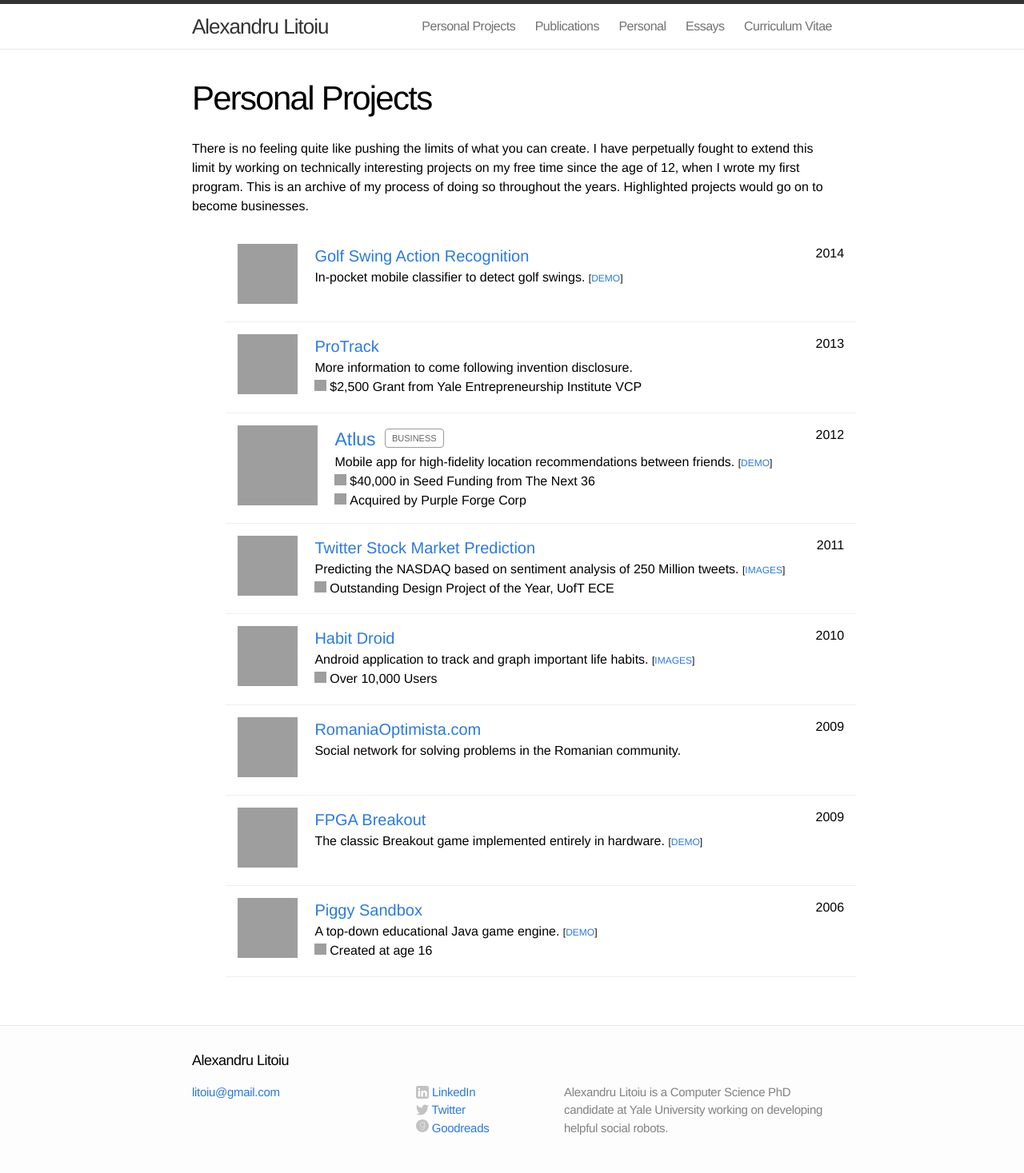
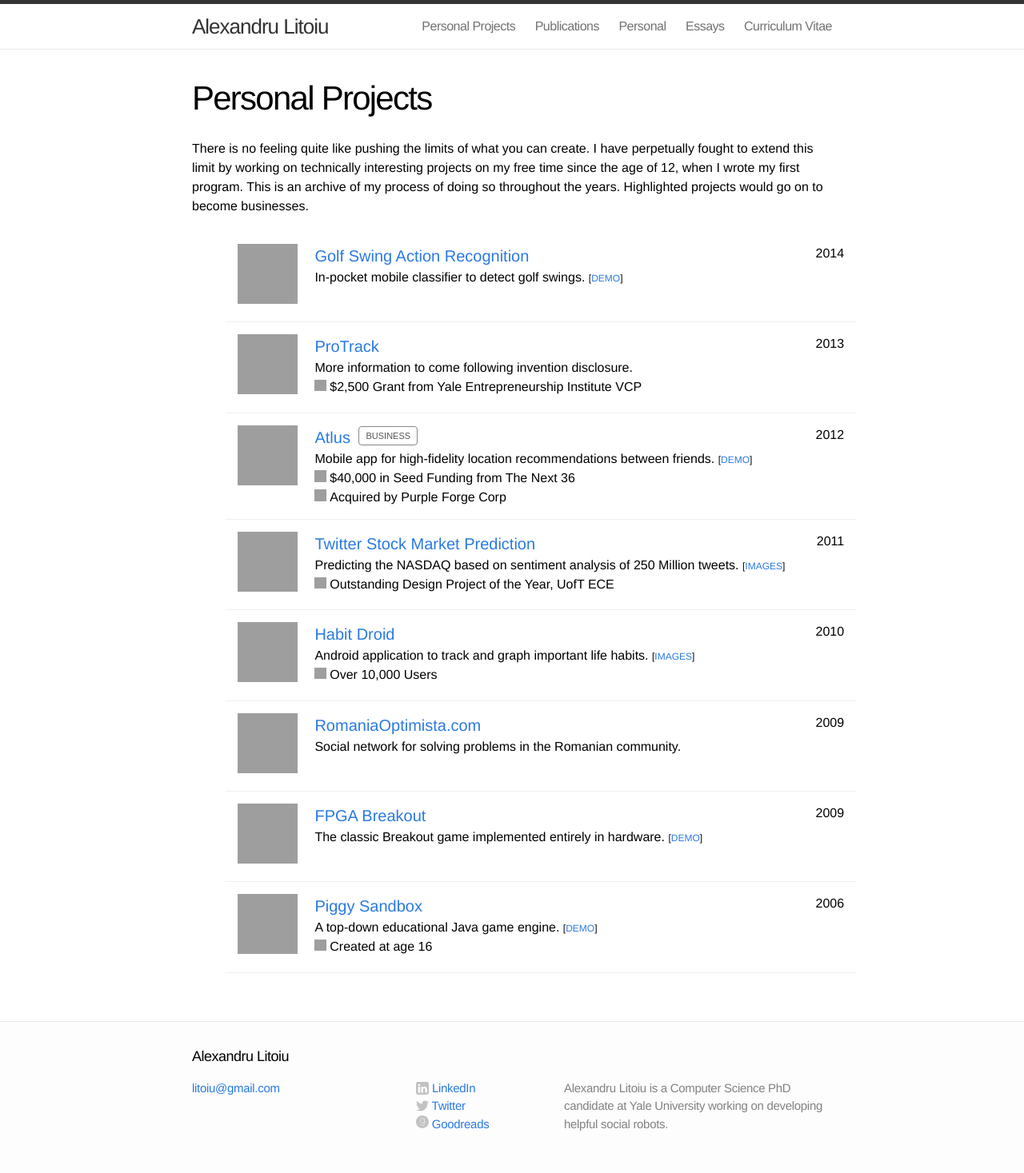
Before and after one commit to alitoiu/alitoiu.github.io, a Jekyll site: the page built from personal_projects.md, in a window 1280 px wide. Shown: the whole page at 80% size. Built offline with Jekyll 4.4.1, drawn with Linux system fonts in a browser that asks for light colours; grey boxes are pictures that could not be loaded.

Commit message:
Decreased size of sold businesses again

```diff
--- a/css/custom.css
+++ b/css/custom.css
@@ -11,8 +11,8 @@
 	font-family: "proxima-nova", sans-serif;
 	font-size: 11px;
 	text-transform: uppercase;
-	color: #666668;
-	border: 1px solid #999;
+	color: #555;
+	border: 1px solid #888;
 	-moz-border-radius: 4px;
 	-webkit-border-radius: 4px;
 	border-radius: 4px;
--- a/personal_projects.md
+++ b/personal_projects.md
@@ -17,7 +17,7 @@ There is no feeling quite like pushing the limits of what you can create. I have
   {% endif %}
 
   {% if project.business %}
-  {% assign highlight = "emphasize" %}
+  {% assign highlight = "" %}
   {% else %}
   {% assign highlight = "" %}
   {% endif %}
```
